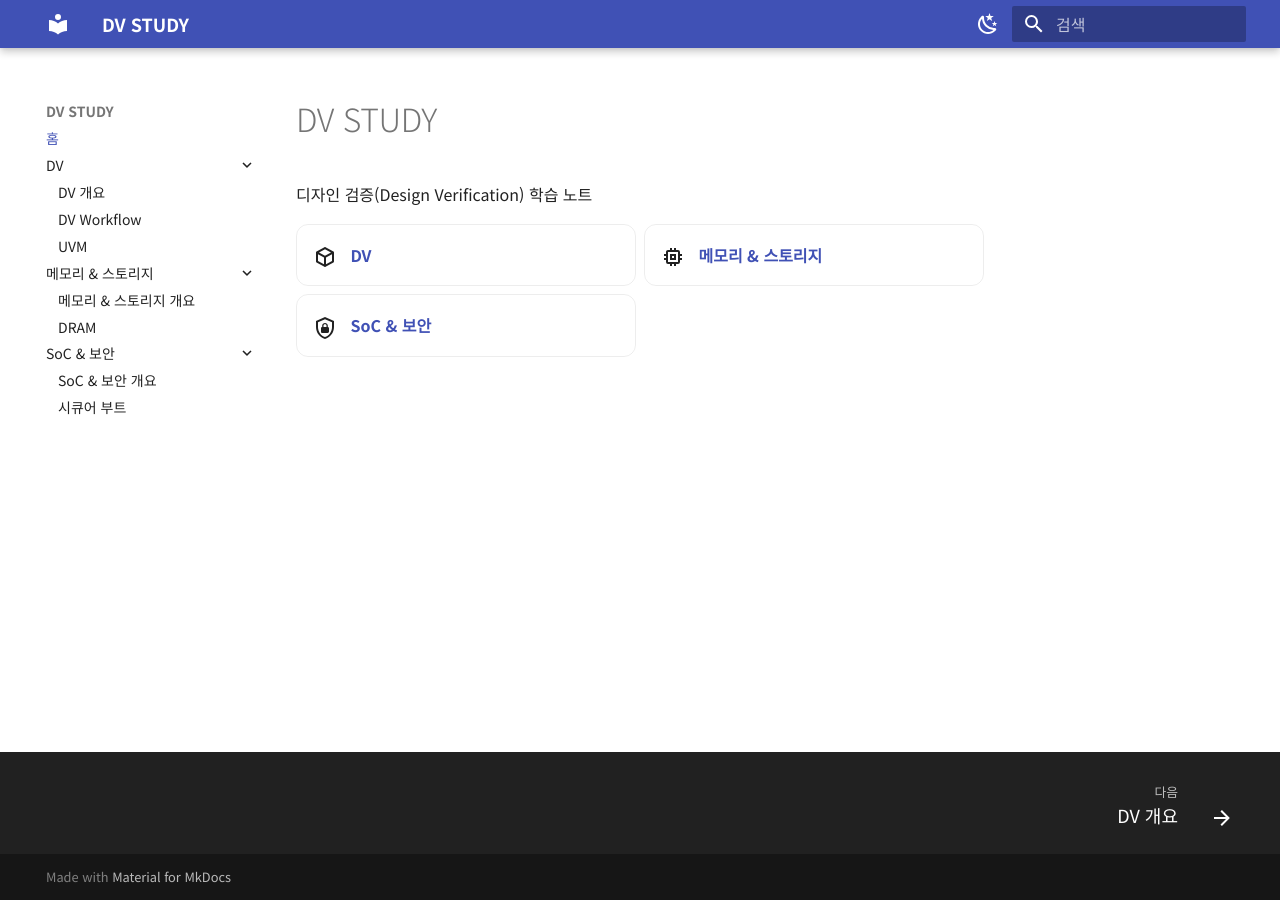
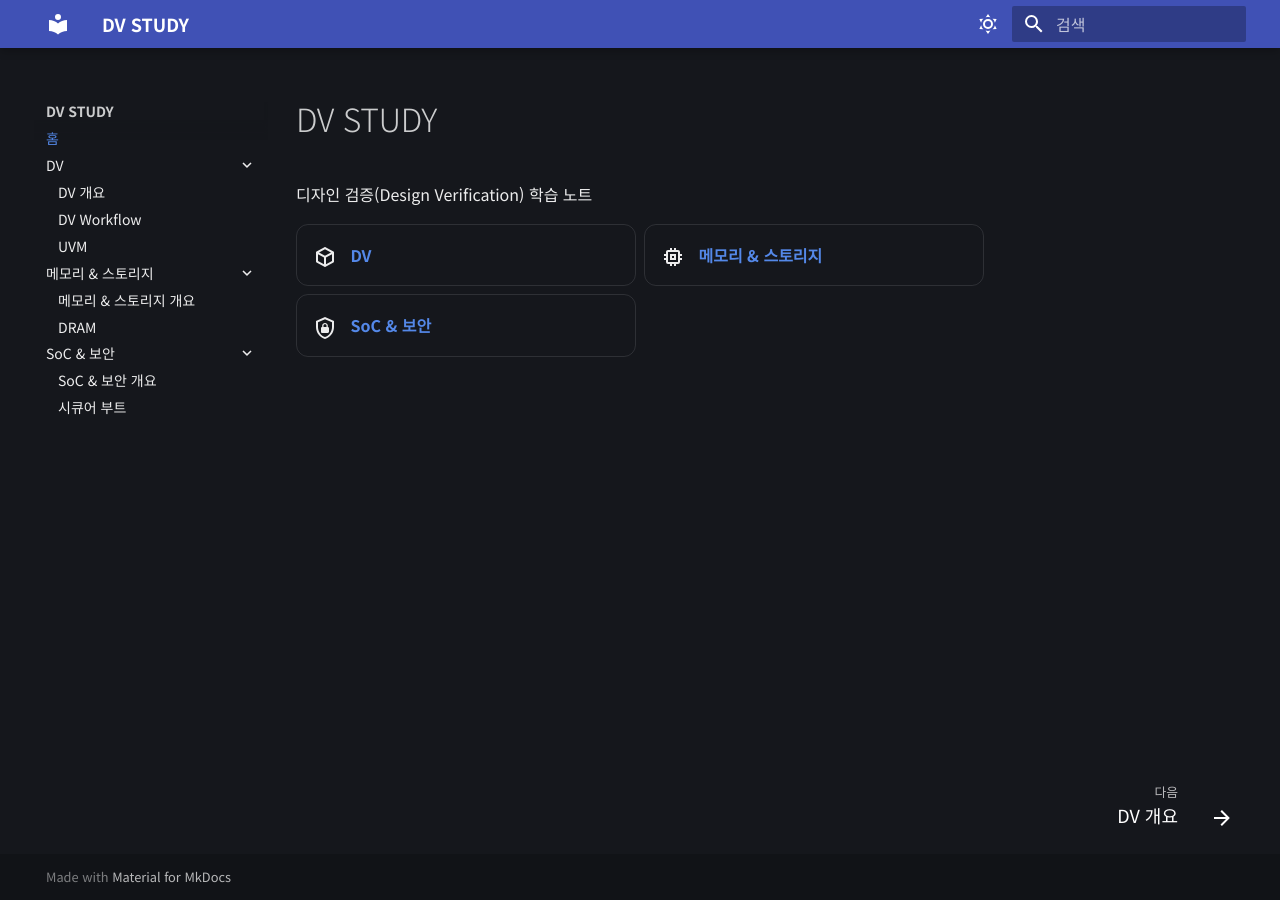
Before and after one commit to jaewoo9912/JDVS, an MkDocs documentation site: the page built from docs/index.md, in a window 1280 px wide. Built offline with MkDocs 1.6.1 and Material for MkDocs 9.7.7, drawn with Linux system fonts in a browser that asks for light colours.

Commit message:
[+] Edit theme of the pages #3

```diff
--- a/docs/stylesheets/extra.css
+++ b/docs/stylesheets/extra.css
@@ -1,4 +1,13 @@
 /* ===== DV STUDY 커스텀 스타일 (라이트/다크 공통) ===== */
+
+/* 다크(slate) 모드: 배경 조금 더 깊게 + 글자 더 밝게(가독성↑) */
+[data-md-color-scheme="slate"] {
+  --md-default-bg-color: #15171c;
+  --md-default-fg-color: rgba(255, 255, 255, 0.92);
+  --md-default-fg-color--light: rgba(255, 255, 255, 0.78);
+  --md-default-fg-color--lighter: rgba(255, 255, 255, 0.5);
+  --md-typeset-color: rgba(255, 255, 255, 0.92);
+}
 
 /* 본문 가독성: 줄간격·문단 여백 */
 .md-typeset {
--- a/mkdocs.yml
+++ b/mkdocs.yml
@@ -18,20 +18,20 @@ theme:
     - toc.follow
     - search.suggest
     - search.highlight
-  # 기본 라이트 + 우상단 버튼으로 다크 토글
+  # 기본 다크 + 우상단 버튼으로 라이트 토글
   palette:
+    - scheme: slate
+      primary: indigo
+      accent: deep purple
+      toggle:
+        icon: material/weather-sunny
+        name: 라이트 모드로
     - scheme: default
       primary: indigo
       accent: deep purple
       toggle:
         icon: material/weather-night
         name: 다크 모드로
-    - scheme: slate
-      primary: indigo
-      accent: deep purple
-      toggle:
-        icon: material/weather-sunny
-        name: 라이트 모드로
 
 markdown_extensions:
   - attr_list             # 홈의 카드 레이아웃에 필요
```
